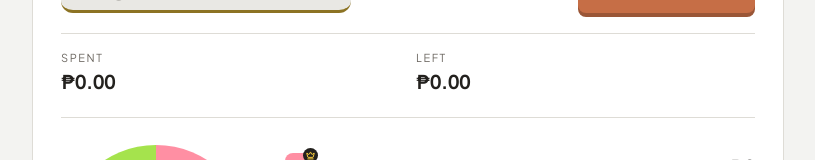
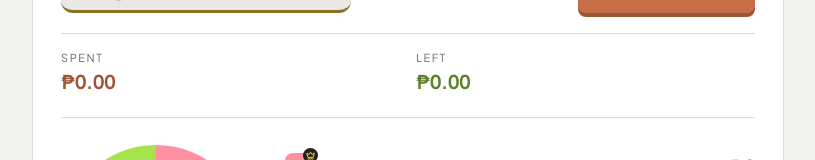
Before and after one commit to jiro1106/salary-manager, a React (Vite) app: page / in a window 1280 px wide. Shown: the part 193-353 px from the top of the page, without its empty margins (232-1047 px from the left). Built offline with nearby package versions, Linux system fonts and the light colour scheme; the HTML template or start-up script is replaced by a standard one.

Commit message:
Color expense summary amounts

```diff
--- a/src/components/PaydayHeader.tsx
+++ b/src/components/PaydayHeader.tsx
@@ -315,11 +315,11 @@ export default function PaydayHeader({
       <div className="mt-5 grid grid-cols-2 gap-4 border-t border-line pt-4 max-[450px]:gap-2">
         <div>
           <p className="text-label uppercase tracking-caps text-ink-soft">Spent</p>
-          <p className="mt-1 font-display text-title font-bold text-ink">{peso(spent)}</p>
+          <p className="mt-1 font-display text-title font-bold text-action-edge">{peso(spent)}</p>
         </div>
         <div>
           <p className="text-label uppercase tracking-caps text-ink-soft">Left</p>
-          <p className={`mt-1 font-display text-title font-bold ${remaining < 0 ? "text-action-edge" : "text-ink"}`}>
+          <p className={`mt-1 font-display text-title font-bold ${remaining < 0 ? "text-action-edge" : "text-lime-deep"}`}>
             {peso(remaining)}
           </p>
         </div>
```
Also changed, not shown: 1 other file (tests, documents, lock files or other folders).
